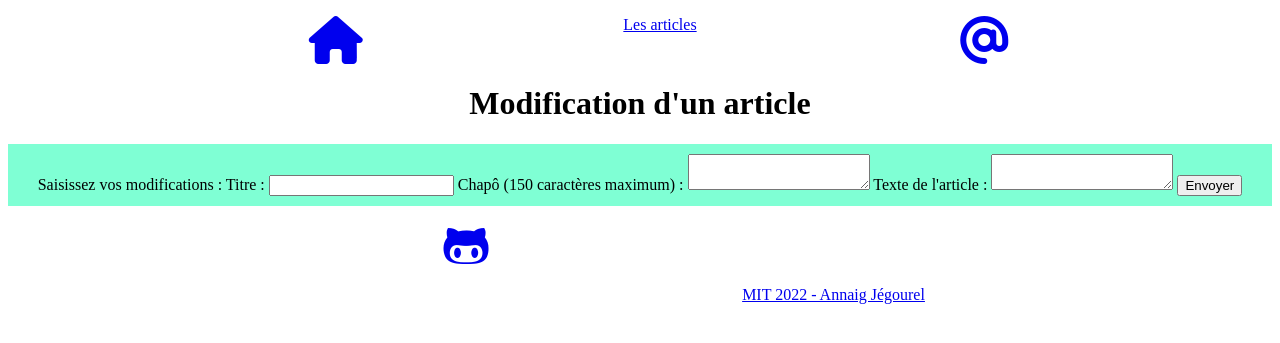
After one commit to AnnaigJegourel/OC-P5-Creez-votre-premier-blog-en-PHP, a PHP site: template src/View/postupdate.twig in a window 1280 px wide. The commit adds this page. Shown: the top 343 px of the page. Run offline with PHP 8.4, Linux system fonts and the light colour scheme; the template is opened without the code that fills it, so the values that code supplies are empty; some libraries are stand-ins or nearby versions.

Commit message:
Create form (postupdate.twig) add link in post.twig & create controller method to render view form

```diff
--- a/src/View/post.twig
+++ b/src/View/post.twig
@@ -17,6 +17,7 @@
             <p> {{ post.intro }} </p>
             <p> {{ post.content }} </p>
             <p> <a href="index.php?access=post!postdelete&id={{post.id}}" accesskey="dp" title="DeletePost"> supprimer l'article </a> </p>
+            <p> <a href="index.php?access=post!updatepostform&id={{post.id}}" accesskey="up" title="UpdatePost"> modifier l'article </a> </p>
         </section>
 
         <section>
--- /dev/null
+++ b/src/View/postupdate.twig
@@ -0,0 +1,24 @@
+{% extends 'layout/layout.twig' %}
+
+{% block title %}Modification d'un article{% endblock %}
+
+{% block description %}Page de modification d'un article du blog{% endblock %}
+
+{% block main %}
+    <main id="postupdate">
+
+        <form method="post" action="index.php?access=post!postupdate">Saisissez vos modifications :
+            <label for="title">Titre : </label>
+			<input type="text" name="title">
+
+            <label for="intro">Chapô (150 caractères maximum) : </label>
+			<textarea name="intro" maxlength="150"></textarea>
+
+            <label for="content">Texte de l'article : </label>
+			<textarea name="content"></textarea>
+
+			<input type="submit" value="Envoyer">
+        </form>
+
+    </main>
+{% endblock %}
```
Also changed, not shown: src/Controller/postController.php (+12 -0 lines).
